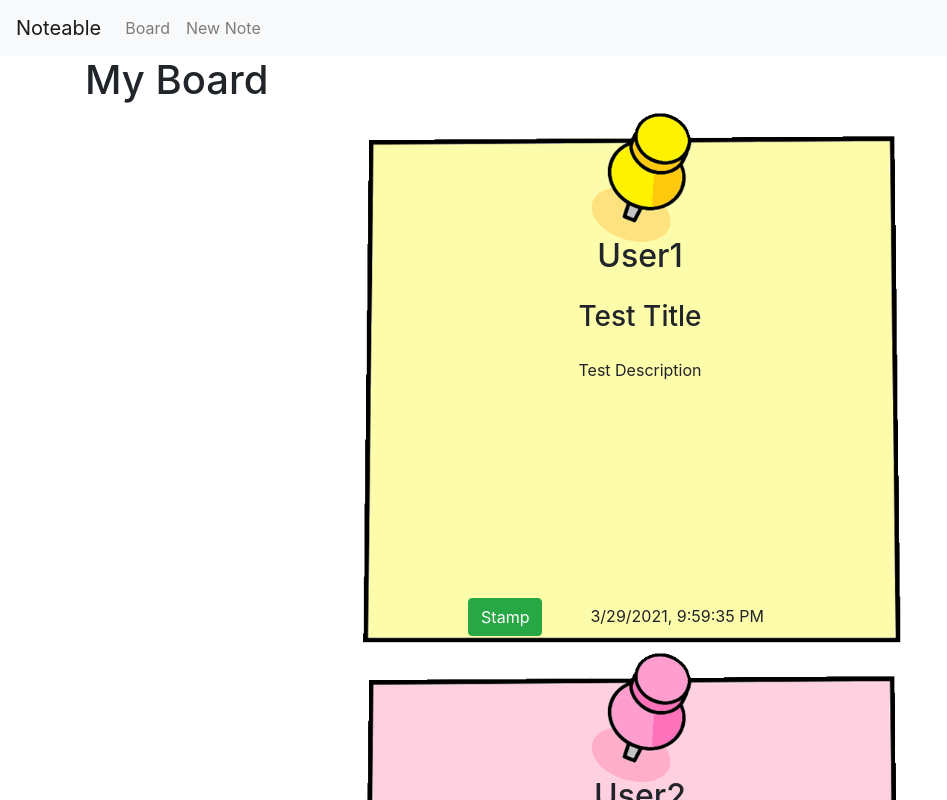
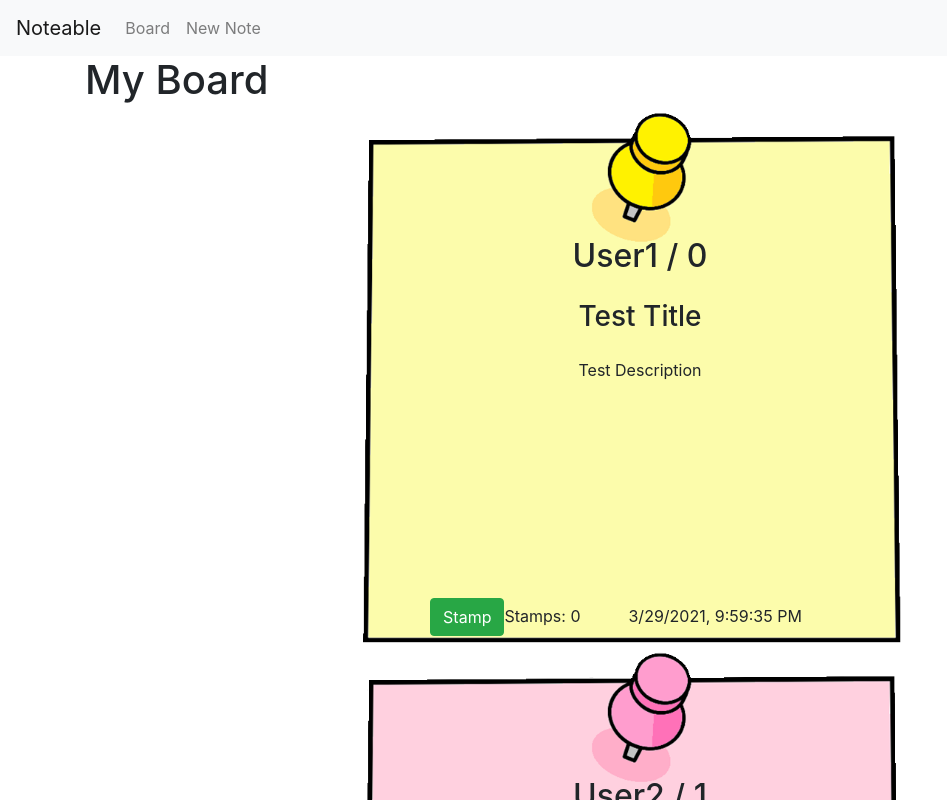
Before and after one commit to Jordan6271/bootcamp-project-week10, a React (Create React App) app in the folder noteable/: page / in a window 1280 px wide. Shown: the top 800 px of the page, without its empty margins (0-947 px from the left). Built offline with nearby package versions, Linux system fonts and the light colour scheme.

Commit message:
Fix id counter

```diff
--- a/noteable/src/Noteable/Board/Board.js
+++ b/noteable/src/Noteable/Board/Board.js
@@ -23,7 +23,7 @@ class Board extends React.Component {
 							marginBottom: "25px",
 						}}
 					>
-						{current.username}
+						{current.username} / {current.id}
 					</h2>
 					<h3
 						style={{
@@ -48,7 +48,7 @@ class Board extends React.Component {
 							>
 								{current.stampText}
 							</Button>
-							{current.stamped}
+							Stamps: {current.stamps}
 						</span>
 						<span className="mx-5">{current.currentTime}</span>
 					</p>
--- a/noteable/src/Noteable/Note/NewNote.js
+++ b/noteable/src/Noteable/Note/NewNote.js
@@ -11,6 +11,7 @@ class NewNote extends React.Component {
 			username: ``,
 			title: ``,
 			description: ``,
+			stamps: Math.floor(Math.random() * 101),
 			stamped: false,
 			stampStyle: "btn-success",
 			stampText: "Stamp",
@@ -27,7 +28,7 @@ class NewNote extends React.Component {
 	}
 
 	updateId() {
-		const lastNote = this.props.notes.slice(-1);
+		const lastNote = this.props.notes.slice(-1)[0];
 		const lastNoteId = lastNote.id;
 		if (lastNoteId >= this.state.id) {
 			this.setState({ id: lastNoteId + 1 });
@@ -88,6 +89,7 @@ class NewNote extends React.Component {
 			this.state.username,
 			this.state.title,
 			this.state.description,
+			this.state.stamps,
 			this.state.stamped,
 			this.state.stampStyle,
 			this.state.stampText,
@@ -100,6 +102,10 @@ class NewNote extends React.Component {
 			title: ``,
 			description: ``,
 			currentTime: ``,
+			stamps: Math.floor(Math.random() * 101),
+			stamped: false,
+			stampStyle: "btn-success",
+			stampText: "Stamp",
 			colour: Colour[0],
 		});
 	}
--- a/noteable/src/Noteable/Noteable.js
+++ b/noteable/src/Noteable/Noteable.js
@@ -20,6 +20,7 @@ class Noteable extends React.Component {
 					username: `User1`,
 					title: `Test Title`,
 					description: `Test Description`,
+					stamps: 0,
 					stamped: false,
 					stampStyle: "btn-success",
 					stampText: "Stamp",
@@ -31,6 +32,7 @@ class Noteable extends React.Component {
 					username: `User2`,
 					title: `My Note`,
 					description: `Interesting ideas.`,
+					stamps: 100,
 					stamped: true,
 					stampStyle: "btn-danger",
 					stampText: "Unstamp",
@@ -45,10 +47,12 @@ class Noteable extends React.Component {
 	stampToggle(currentId) {
 		let newState = Object.assign({}, this.state);
 		if (this.state.notes[currentId].stamped === false) {
+			newState.notes[currentId].stamps++;
 			newState.notes[currentId].stamped = true;
 			newState.notes[currentId].stampStyle = "btn-danger";
 			newState.notes[currentId].stampText = "Unstamp";
 		} else {
+			newState.notes[currentId].stamps--;
 			newState.notes[currentId].stamped = false;
 			newState.notes[currentId].stampStyle = "btn-success";
 			newState.notes[currentId].stampText = "Stamp";
@@ -67,6 +71,7 @@ class Noteable extends React.Component {
 		username,
 		title,
 		description,
+		stamps,
 		stamped,
 		stampStyle,
 		stampText,
@@ -78,6 +83,7 @@ class Noteable extends React.Component {
 			username,
 			title,
 			description,
+			stamps,
 			stamped,
 			stampStyle,
 			stampText,
@@ -123,6 +129,7 @@ class Noteable extends React.Component {
 									username,
 									title,
 									description,
+									stamps,
 									stamped,
 									stampStyle,
 									stampText,
@@ -134,6 +141,7 @@ class Noteable extends React.Component {
 										username,
 										title,
 										description,
+										stamps,
 										stamped,
 										stampStyle,
 										stampText,
```
